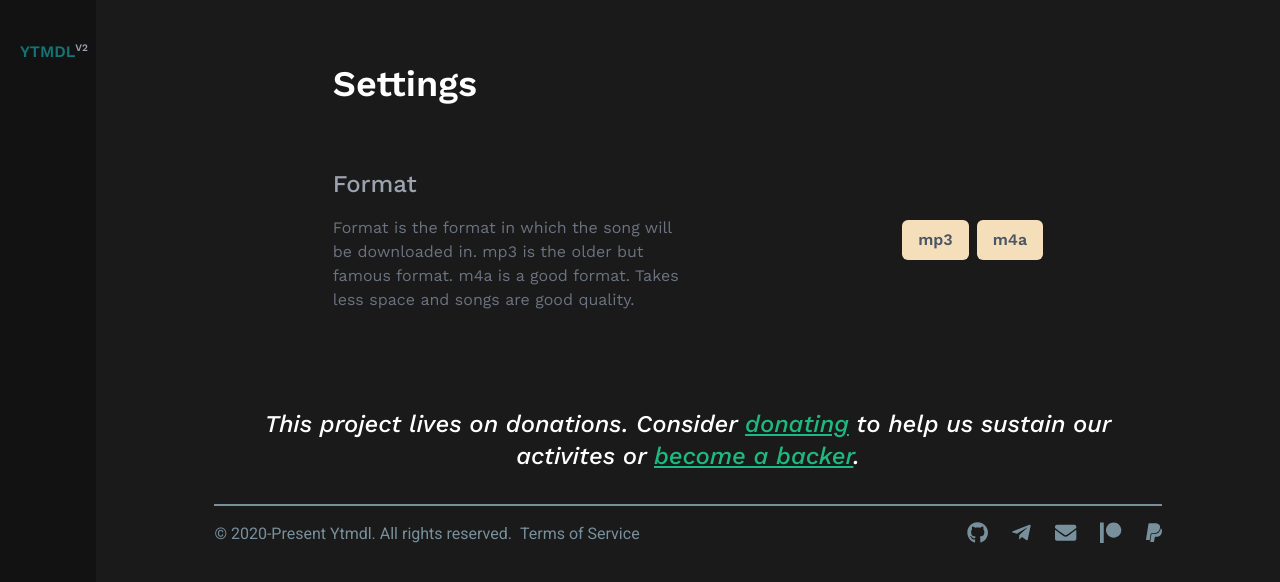
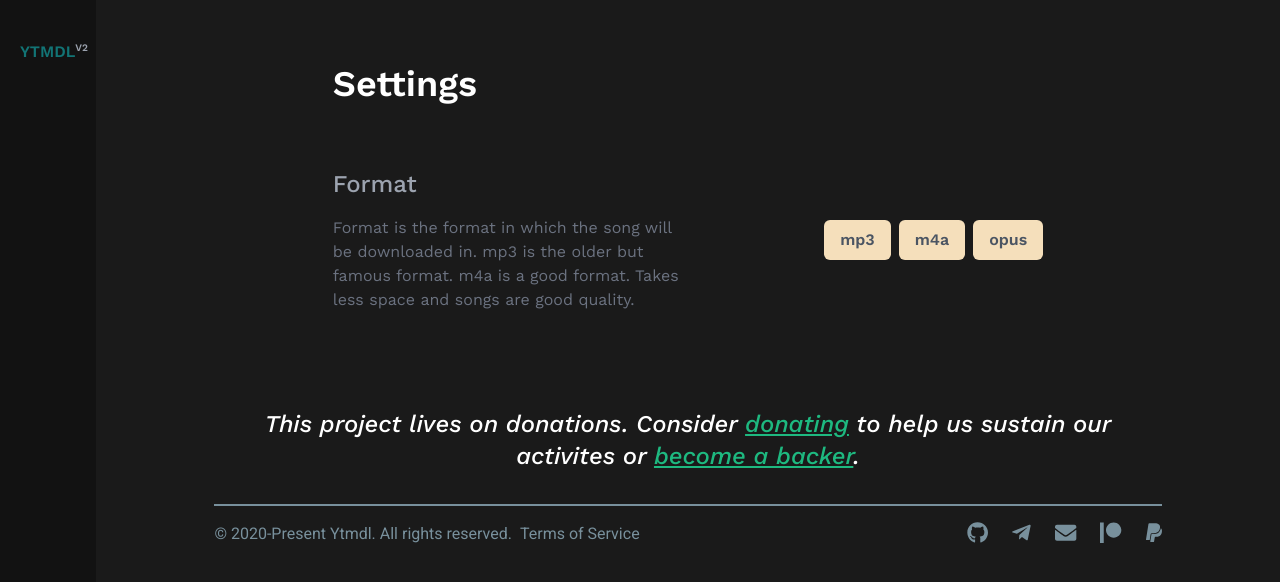
Before and after one commit to deepjyoti30/ytmdl-web-v2, a Vue app: page /settings in a window 1280 px wide. Shown: the top 582 px of the page. Built offline with nearby package versions, Linux system fonts and the light colour scheme; some icons are missing; what vue-resource would draw is missing.

Commit message:
Make the content in the settings dynamic

```diff
--- a/src/components/SettingEach.vue
+++ b/src/components/SettingEach.vue
@@ -3,26 +3,21 @@
     <div class="setting--each py-4 my-2 flex justify-between items-center">
       <div class="setting--text w-2/4">
         <h2 class="text-2xl font-medium text-gray-700 dark:text-gray-400">
-          Format
+          {{ getSettingName }}
         </h2>
         <div class="description text-md mt-4 text-gray-600 dark:text-gray-500">
-          Format is the format in which the song will be downloaded in. mp3 is
-          the older but famous format. m4a is a good format. Takes less space
-          and songs are good quality.
+          {{ getSettingDesc }}
         </div>
       </div>
       <div class="setting--handler">
         <button
           type="button"
+          v-for="(option, id) in getSettingOptions"
+          :key="id"
+          @click="emitValueChange(option)"
           class="px-4 py-2 rounded-md font-semibold text-gray-600"
         >
-          mp3
-        </button>
-        <button
-          type="button"
-          class="px-4 py-2 rounded-md font-semibold text-gray-600"
-        >
-          m4a
+          {{ option }}
         </button>
       </div>
     </div>
@@ -38,24 +33,33 @@ export default {
     }
   },
   methods: {
-    emitValueChange: function() {
+    emitValueChange: function(newValue) {
       /**
        * Emit when the value changes to a different value.
        *
        * When emitted the parent will take care of the changes
        * and writing the changes to the storage.
        */
+      if (this.getSettingDefault == newValue) return;
+
+      this.$emit("change", {
+        name: this.settingDetails.name,
+        newValue: newValue
+      });
     }
   },
   computed: {
     getSettingName() {
-      return this.settingDetails.name;
+      return this.settingDetails.title;
     },
     getSettingDesc() {
       return this.settingDetails.description;
     },
     getSettingOptions() {
       return this.settingDetails.options;
+    },
+    getSettingDefault() {
+      return this.settingDetails.default;
     }
   }
 };
--- a/src/views/Settings.vue
+++ b/src/views/Settings.vue
@@ -5,7 +5,11 @@
         <h1 class="font-semibold text-4xl dark:text-white">Settings</h1>
       </div>
       <div class="settings--content mt-12">
-        <SettingEach />
+        <SettingEach
+          v-for="(el, id) in getSettings"
+          :key="id"
+          :settingDetails="el"
+        />
       </div>
     </div>
   </div>
@@ -13,11 +17,17 @@
 
 <script>
 import SettingEach from "@/components/SettingEach";
+import defaultSettings from "@/static/settings.js";
 
 export default {
   name: "Settings",
   components: {
     SettingEach
+  },
+  computed: {
+    getSettings() {
+      return defaultSettings;
+    }
   }
 };
 </script>
```
